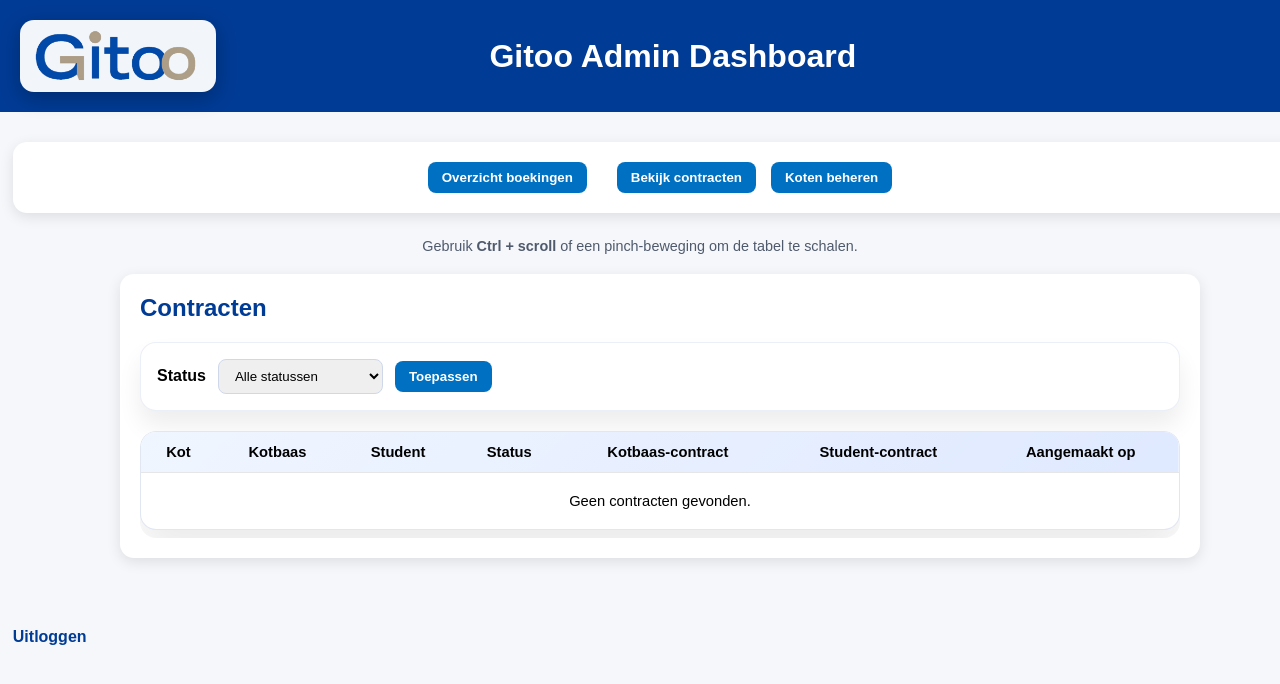
After one commit to A-D-DBS-application/web-application-2025-group-7, a Flask app: page /dashboard_admin_contracten in a window 1280 px wide. The commit adds this page. Shown: the top 684 px of the page. Run offline with Flask 3, Linux system fonts and the light colour scheme; the visitor is signed in with stand-in values (Sample User, id 1).

Commit message:
Contractsysteem

```diff
--- a/Flask/app/routes.py
+++ b/Flask/app/routes.py
@@ -1,14 +1,21 @@
 from operator import and_
 from warnings import filters
 from flask import render_template, request, redirect, url_for, session, flash, send_file
-import io
 from werkzeug.utils import secure_filename
 import os, time
 from sqlalchemy.orm import joinedload
 from sqlalchemy import or_, func
-from .models import Beschikbaarheid, db, Gebruiker, Student, Huurder, Kot, Boeking, Kotbaas
+from .models import Beschikbaarheid, db, Gebruiker, Student, Huurder, Kot, Boeking, Kotbaas, Contract
 from datetime import datetime, timedelta
-# import weasyprint
+# Bestandsupload instellingen voor contracten
+UPLOAD_CONTRACT_DIR = os.path.join('static', 'contracts')
+os.makedirs(UPLOAD_CONTRACT_DIR, exist_ok=True)
+ALLOWED_CONTRACT_EXTENSIONS = {'.pdf', '.png', '.jpg', '.jpeg'}
+# Hulpfunctie om bestands extensie te controleren
+def allowed_contract_file(filename):
+    ext = os.path.splitext(filename)[1].lower()
+    return ext in ALLOWED_CONTRACT_EXTENSIONS
+
 
 #Algoritme voor prijsadvies
 from datetime import datetime, timedelta
@@ -283,14 +290,21 @@ def register_routes(app):
         if actieve_rol == 'student' and gebruiker.student:
             koten = Kot.query.filter_by(student_id=gebruiker.student.gebruiker_id).all()
             inbox = Boeking.query.join(Kot).filter(Kot.student_id == gebruiker.student.gebruiker_id).all()
+            # Contracten die wachten op student
+            contracten_te_ondertekenen = Contract.query.filter_by(
+                student_id=gebruiker.student.gebruiker_id,
+                status_contract='wachten_op_student'
+            ).all()
             return render_template(
                 'dashboard_student.html',
                 koten=koten,
                 inbox=inbox,
                 naam=gebruiker.naam,
                 rollen=rollen,
-                actieve_rol=actieve_rol
+                actieve_rol=actieve_rol,
+                contracten_te_ondertekenen=contracten_te_ondertekenen
             )
+
         elif actieve_rol == 'huurder' and gebruiker.huurder:
             boekingen = Boeking.query.filter_by(gebruiker_id=gebruiker.huurder.gebruiker_id).all()
             return render_template(
@@ -646,29 +660,124 @@ def register_routes(app):
             return redirect(url_for('login'))
 
         kotbaas = Kotbaas.query.get(session['gebruiker_id'])
-        # Geeft alle koten waarbij hij kotbaas is
         koten = Kot.query.filter_by(kotbaas_id=kotbaas.gebruiker_id).all()
         pending_koten = Kot.query.filter_by(kotbaas_id=kotbaas.gebruiker_id, goedgekeurd=False).all()
+
+        # Contracten die wachten op kotbaas
+        contracten_te_ondertekenen = Contract.query.filter_by(
+            kotbaas_id=kotbaas.gebruiker_id,
+            status_contract='wachten_op_kotbaas'
+        ).all()
+
         return render_template(
             'dashboard_kotbaas.html',
             naam=kotbaas.gebruiker.naam,
             koten=koten,
-            pending_koten=pending_koten
+            pending_koten=pending_koten,
+            contracten_te_ondertekenen=contracten_te_ondertekenen
         )
+
+
+    @app.route('/kot/<int:kot_id>/contract/kotbaas', methods=['GET', 'POST'])
+    def contract_kotbaas(kot_id):
+        if 'gebruiker_id' not in session or session.get('rol') != 'kotbaas':
+            return redirect(url_for('login'))
+
+        kot = Kot.query.get_or_404(kot_id)
+        if kot.kotbaas_id != session['gebruiker_id']:
+            flash("Je mag alleen contracten voor je eigen koten beheren.", "error")
+            return redirect(url_for('dashboard_kotbaas'))
+
+        contract = Contract.query.filter_by(kot_id=kot.kot_id).first()
+        if not contract:
+            flash("Er is nog geen contract voor dit kot aangemaakt.", "error")
+            return redirect(url_for('dashboard_kotbaas'))
+
+        if request.method == 'POST':
+            file = request.files.get('contract_file')
+            if not file or not file.filename:
+                flash("Upload een bestand.", "error")
+                return redirect(url_for('contract_kotbaas', kot_id=kot_id))
+
+            if not allowed_contract_file(file.filename):
+                flash("Bestandstype niet toegestaan. Gebruik pdf, png, jpg of jpeg.", "error")
+                return redirect(url_for('contract_kotbaas', kot_id=kot_id))
+
+            filename = secure_filename(file.filename)
+            unique_name = f"kot{kot_id}_kotbaas_{int(time.time())}{os.path.splitext(filename)[1].lower()}"
+            save_path = os.path.join(app.static_folder, 'contracts')
+            os.makedirs(save_path, exist_ok=True)
+            full_path = os.path.join(save_path, unique_name)
+            file.save(full_path)
+
+            static_rel = f"contracts/{unique_name}"
+            contract.pad_kotbaas = url_for('static', filename=static_rel)
+            contract.status_contract = 'wachten_op_student'
+            db.session.commit()
+
+            flash("Ondertekend contract succesvol geüpload. De student kan nu ondertekenen.", "success")
+            return redirect(url_for('dashboard_kotbaas'))
+
+        return render_template('contract_kotbaas_upload.html', kot=kot, contract=contract)
+
+    @app.route('/kot/<int:kot_id>/contract/student', methods=['GET', 'POST'])
+    def contract_student(kot_id):
+        if 'gebruiker_id' not in session or session.get('rol') != 'student':
+            return redirect(url_for('login'))
+
+        kot = Kot.query.get_or_404(kot_id)
+        contract = Contract.query.filter_by(kot_id=kot.kot_id).first()
+
+        if not contract or contract.student_id != session['gebruiker_id']:
+            flash("Je mag dit contract niet beheren.", "error")
+            return redirect(url_for('dashboard'))
+
+        if contract.status_contract not in ('wachten_op_student', 'compleet'):
+            flash("Dit contract wacht nog op de kotbaas.", "error")
+            return redirect(url_for('dashboard'))
+
+        if request.method == 'POST':
+            file = request.files.get('contract_file')
+            if not file or not file.filename:
+                flash("Upload een bestand.", "error")
+                return redirect(url_for('contract_student', kot_id=kot_id))
+
+            if not allowed_contract_file(file.filename):
+                flash("Bestandstype niet toegestaan. Gebruik pdf, png, jpg of jpeg.", "error")
+                return redirect(url_for('contract_student', kot_id=kot_id))
+
+            filename = secure_filename(file.filename)
+            unique_name = f"kot{kot_id}_student_{int(time.time())}{os.path.splitext(filename)[1].lower()}"
+            save_path = os.path.join(app.static_folder, 'contracts')
+            os.makedirs(save_path, exist_ok=True)
+            full_path = os.path.join(save_path, unique_name)
+            file.save(full_path)
+
+            static_rel = f"contracts/{unique_name}"
+            contract.pad_student = url_for('static', filename=static_rel)
+            contract.status_contract = 'compleet'
+            db.session.commit()
+
+            flash("Je ondertekende contract is geüpload. Gitoo kan het nu verwerken.", "success")
+            return redirect(url_for('dashboard'))
+
+        return render_template('contract_student_upload.html', kot=kot, contract=contract)
+
 
     @app.route('/dashboard_admin')
     def dashboard_admin():
         if 'rol' not in session or session['rol'] != 'admin':
             return redirect(url_for('login'))
+
         zoekterm = request.args.get('zoekterm', '').strip()
-        status_filter = request.args.get('status_boeking', '').strip()
+        status_boeking = request.args.get('status_boeking', '').strip()
         aantal_personen = request.args.get('aantal_personen', '').strip()
         periode_start = request.args.get('periode_start', '').strip()
         periode_eind = request.args.get('periode_eind', '').strip()
 
         filters = {
             'zoekterm': zoekterm,
-            'status_boeking': status_filter,
+            'status_boeking': status_boeking,
             'aantal_personen': aantal_personen,
             'periode_start': periode_start,
             'periode_eind': periode_eind,
@@ -692,73 +801,54 @@ def register_routes(app):
                 )
             )
 
-        if status_filter:
-            boeking_query = boeking_query.filter(
-                func.lower(Boeking.status_boeking) == status_filter.lower()
-            )
+        if status_boeking:
+            boeking_query = boeking_query.filter(Boeking.status_boeking == status_boeking)
 
         if aantal_personen:
             try:
-                aantal = int(aantal_personen)
-                boeking_query = boeking_query.filter(Boeking.aantal_personen == aantal)
+                ap = int(aantal_personen)
+                boeking_query = boeking_query.filter(Boeking.aantal_personen == ap)
             except ValueError:
                 pass
 
-        if periode_start:
+        # Periode filter
+        if periode_start or periode_eind:
             try:
-                start_dt = datetime.strptime(periode_start, "%Y-%m-%d")
-                boeking_query = boeking_query.filter(Boeking.startdatum >= start_dt)
-            except ValueError:
-                pass
-
-        if periode_eind:
-            try:
-                eind_dt = datetime.strptime(periode_eind, "%Y-%m-%d")
-                boeking_query = boeking_query.filter(Boeking.einddatum <= eind_dt)
+                start_dt = datetime.strptime(periode_start, "%Y-%m-%d") if periode_start else None
+                eind_dt = datetime.strptime(periode_eind, "%Y-%m-%d") if periode_eind else None
+                if start_dt and eind_dt:
+                    boeking_query = boeking_query.filter(
+                        Boeking.startdatum >= start_dt,
+                        Boeking.einddatum <= eind_dt
+                    )
+                elif start_dt:
+                    boeking_query = boeking_query.filter(Boeking.startdatum >= start_dt)
+                elif eind_dt:
+                    boeking_query = boeking_query.filter(Boeking.einddatum <= eind_dt)
             except ValueError:
                 pass
 
         boekingen = boeking_query.all()
-        return render_template(
-            'admin_booking_overview.html',
-            boekingen=boekingen,
-            filters=filters
-        )
+        return render_template('admin_booking_overview.html',
+                            boekingen=boekingen,
+                            filters=filters)
+
 
     @app.route('/dashboard_admin_koten')
     def dashboard_admin_koten():
         if 'rol' not in session or session['rol'] != 'admin':
             return redirect(url_for('login'))
         zoekterm = request.args.get('zoekterm', '').strip()
-        min_capaciteit = request.args.get('min_capaciteit', '').strip()
-        max_capaciteit = request.args.get('max_capaciteit', '').strip()
-        min_omzet = request.args.get('min_omzet', '').strip()
-        max_omzet = request.args.get('max_omzet', '').strip()
-
-        filter_params = {
-            'zoekterm': zoekterm,
-            'min_capaciteit': min_capaciteit,
-            'max_capaciteit': max_capaciteit,
-            'min_omzet': min_omzet,
-            'max_omzet': max_omzet,
-        }
-
         kot_query = Kot.query.options(
             joinedload(Kot.kotbaas).joinedload(Kotbaas.gebruiker),
             joinedload(Kot.student).joinedload(Student.gebruiker),
             joinedload(Kot.boekingen)
         )
 
-        alle_koten = kot_query.all()
-        kot_statistieken = {}
-        gefilterde_koten = []
-        patroon = zoekterm.lower() if zoekterm else None
+        if zoekterm:
+            patroon = zoekterm.lower()
 
-        for kot in alle_koten:
-            # Bepaal eigenaar/student velden voor zoekterm
-            def kot_match():
-                if not patroon:
-                    return True
+            def kot_match(kot):
                 velden = [
                     kot.adres or '',
                     kot.stad or '',
@@ -772,52 +862,26 @@ def register_routes(app):
                     velden.append(kot.student.gebruiker.email or '')
                 return any(patroon in veld.lower() for veld in velden)
 
+            alle_koten = kot_query.all()
+            koten = [k for k in alle_koten if kot_match(k)]
+        else:
+            koten = kot_query.all()
+        kot_statistieken = {}
+
+        for kot in koten:
             maandhuur = float(kot.maandhuurprijs or 0)
             egwkosten = float(kot.egwkosten or 0)
             totale_maandlast = maandhuur + egwkosten
             omzet_per_nacht = totale_maandlast / 30 if totale_maandlast else 0
-            totale_omzet = sum(float(boeking.totaalprijs or 0) for boeking in kot.boekingen)
+            totale_omzet = 0.0
+
+            for boeking in kot.boekingen:
+                totaalprijs = float(boeking.totaalprijs or 0)
+                totale_omzet += totaalprijs
 
             toeristenbelasting = totale_omzet * DEFAULT_TOURIST_TAX_RATE
             egw_aandeel_omzet = totale_omzet * (egwkosten / totale_maandlast) if totale_maandlast else 0
             egw_per_nacht = egwkosten / 30 if egwkosten else 0
-
-            capaciteit = kot.aantal_slaapplaatsen or 0
-
-            if patroon and not kot_match():
-                continue
-
-            if min_capaciteit:
-                try:
-                    min_cap = int(min_capaciteit)
-                    if capaciteit < min_cap:
-                        continue
-                except ValueError:
-                    pass
-
-            if max_capaciteit:
-                try:
-                    max_cap = int(max_capaciteit)
-                    if capaciteit > max_cap:
-                        continue
-                except ValueError:
-                    pass
-
-            if min_omzet:
-                try:
-                    min_rev = float(min_omzet)
-                    if totale_omzet < min_rev:
-                        continue
-                except ValueError:
-                    pass
-
-            if max_omzet:
-                try:
-                    max_rev = float(max_omzet)
-                    if totale_omzet > max_rev:
-                        continue
-                except ValueError:
-                    pass
 
             kot_statistieken[kot.kot_id] = {
                 'omzet_per_nacht': omzet_per_nacht,
@@ -828,14 +892,13 @@ def register_routes(app):
                 'egw_per_nacht': egw_per_nacht,
                 'egw_aandeel_omzet': egw_aandeel_omzet,
             }
-            gefilterde_koten.append(kot)
 
         return render_template(
             'admin_kot_list.html',
-            koten=gefilterde_koten,
+            koten=koten,
             kot_statistieken=kot_statistieken,
             tourist_tax_rate=DEFAULT_TOURIST_TAX_RATE,
-            filters=filter_params
+            zoekterm=zoekterm
         )
 
     @app.route('/admin/kot/<int:kot_id>/edit', methods=['GET', 'POST'])
@@ -900,6 +963,30 @@ def register_routes(app):
         flash('Boeking gemarkeerd als geannuleerd.', 'success')
         return redirect(url_for('dashboard_admin'))
 
+    @app.route('/dashboard_admin_contracten')
+    def dashboard_admin_contracten():
+        if 'rol' not in session or session['rol'] != 'admin':
+            return redirect(url_for('login'))
+
+        status_filter = request.args.get('status', '').strip()
+        query = Contract.query.options(
+            joinedload(Contract.kot),
+            joinedload(Contract.student).joinedload(Student.gebruiker),
+            joinedload(Contract.kotbaas).joinedload(Kotbaas.gebruiker)
+        )
+
+        if status_filter:
+            query = query.filter(Contract.status_contract == status_filter)
+
+        contracten = query.all()
+
+        return render_template(
+            'admin_contract_list.html',
+            contracten=contracten,
+            status_filter=status_filter
+        )
+
+
     @app.route('/boeking/<int:boeking_id>/cancel', methods=['POST'])
     def cancel_boeking(boeking_id):
         if 'gebruiker_id' not in session:
@@ -920,34 +1007,30 @@ def register_routes(app):
         flash('Boeking succesvol geannuleerd.', 'success')
         return redirect(url_for('dashboard'))
 
-    @app.route('/approve_kot/<int:kot_id>', methods=['POST']) # Kotbaas moet kot eerst goedkeuren
+    @app.route('/approve_kot/<int:kot_id>', methods=['POST']) #Kotbaas moet eerst kot goedkeuren
     def approve_kot(kot_id):
         kot = Kot.query.get_or_404(kot_id)
         if 'gebruiker_id' not in session or session.get('rol') != 'kotbaas' or session['gebruiker_id'] != kot.kotbaas_id:
             flash("Je mag alleen je eigen koten goedkeuren.", "error")
             return redirect(url_for('dashboard_kotbaas'))
+
+        # Kot zichtbaar maken
         kot.goedgekeurd = True
         db.session.commit()
-        flash("Kot succesvol goedgekeurd en zichtbaar gemaakt.", "success")
+
+        # Contract aanmaken indien nog niet bestaand
+        bestaand_contract = Contract.query.filter_by(kot_id=kot.kot_id).first()
+        if not bestaand_contract:
+            contract = Contract(
+                kot_id=kot.kot_id,
+                student_id=kot.student_id,
+                kotbaas_id=kot.kotbaas_id,
+                status_contract='wachten_op_kotbaas'
+            )
+            db.session.add(contract)
+            db.session.commit()
+            flash("Kot goedgekeurd. Er is een contractopdracht aangemaakt in je dashboard.", "success")
+        else:
+            flash("Kot goedgekeurd. Er bestond al een contract voor dit kot.", "info")
+
         return redirect(url_for('dashboard_kotbaas'))
-
-    @app.route('/generate_contract/<int:kot_id>')
-    def generate_contract(kot_id):
-        kot = Kot.query.get_or_404(kot_id)
-        contract_html = render_template('contract_template.html',
-            kotbaas_naam=kot.kotbaas.gebruiker.naam,
-            kotbaas_email=kot.kotbaas.gebruiker.email,
-            kotbaas_telefoon=kot.kotbaas.gebruiker.telefoon,
-            student_naam=kot.student.gebruiker.naam,
-            student_email=kot.student.gebruiker.email,
-            student_telefoon=kot.student.gebruiker.telefoon,
-            kot_adres=kot.adres,
-            kot_oppervlakte=kot.oppervlakte
-        )
-        pdf = weasyprint.HTML(string=contract_html).write_pdf()
-        return send_file(
-            io.BytesIO(pdf),
-            as_attachment=True,
-            download_name=f"Gitoo_Contract_{kot_id}.pdf",
-            mimetype='application/pdf'
-        )
--- /dev/null
+++ b/Flask/app/templates/admin_contract_list.html
@@ -0,0 +1,149 @@
+{% extends 'dashboard_admin.html' %}
+{% block dashboard_content %}
+
+<h2 style="color:#003b95; margin-top:0;">Contracten</h2>
+
+<style>
+    .filter-panel {
+        margin-bottom: 20px;
+        background: white;
+        border-radius: 16px;
+        padding: 16px;
+        box-shadow: 0 15px 25px rgba(0,0,0,0.07);
+        border: 1px solid rgba(0,59,149,0.08);
+    }
+    .filter-panel form {
+        display: flex;
+        gap: 12px;
+        align-items: center;
+        flex-wrap: wrap;
+    }
+    .filter-panel select {
+        padding: 8px 12px;
+        border-radius: 8px;
+        border: 1px solid #cfd8ea;
+    }
+    .btn-primary {
+        background-color: #0071c2;
+        border: none;
+        color: white;
+        padding: 8px 14px;
+        border-radius: 8px;
+        cursor: pointer;
+        font-weight: bold;
+    }
+    .btn-primary:hover {
+        background-color: #005999;
+    }
+
+    .table-scroll {
+        width: 100%;
+        overflow-x: auto;
+        border-radius: 16px;
+        padding-bottom: 8px;
+    }
+    .contract-table {
+        width: 100%;
+        min-width: 1000px;
+        border-collapse: separate;
+        border-spacing: 0;
+        background: white;
+        border-radius: 16px;
+        overflow: hidden;
+        box-shadow: 0 25px 40px rgba(0,0,0,0.08);
+        font-size: 0.92rem;
+        border: 1px solid rgba(0,59,149,0.12);
+    }
+    .contract-table thead {
+        background: linear-gradient(135deg, #f0f6ff, #dfe9ff);
+    }
+    .contract-table th,
+    .contract-table td {
+        padding: 12px 14px;
+        border-bottom: 1px solid #e6e6e6;
+    }
+    .contract-table tr:last-child td {
+        border-bottom: none;
+    }
+</style>
+
+<div class="filter-panel">
+    <form method="get" action="{{ url_for('dashboard_admin_contracten') }}">
+        <label for="status"><strong>Status</strong></label>
+        <select id="status" name="status">
+            <option value="">Alle statussen</option>
+            {% for s in ['wachten_op_kotbaas','wachten_op_student','compleet'] %}
+                <option value="{{ s }}" {% if status_filter == s %}selected{% endif %}>
+                    {{ s.replace('_', ' ') }}
+                </option>
+            {% endfor %}
+        </select>
+        <button type="submit" class="btn-primary">Toepassen</button>
+    </form>
+</div>
+
+<div class="table-scroll">
+<table class="contract-table">
+    <thead>
+        <tr>
+            <th>Kot</th>
+            <th>Kotbaas</th>
+            <th>Student</th>
+            <th>Status</th>
+            <th>Kotbaas-contract</th>
+            <th>Student-contract</th>
+            <th>Aangemaakt op</th>
+        </tr>
+    </thead>
+    <tbody>
+        {% for contract in contracten %}
+        <tr>
+            <td>
+                {{ contract.kot.adres if contract.kot else 'n.v.t.' }},
+                {{ contract.kot.stad if contract.kot else '' }}
+            </td>
+            <td>
+                {% if contract.kotbaas and contract.kotbaas.gebruiker %}
+                    {{ contract.kotbaas.gebruiker.naam }}<br>
+                    {{ contract.kotbaas.gebruiker.email }}
+                {% else %}
+                    n.v.t.
+                {% endif %}
+            </td>
+            <td>
+                {% if contract.student and contract.student.gebruiker %}
+                    {{ contract.student.gebruiker.naam }}<br>
+                    {{ contract.student.gebruiker.email }}
+                {% else %}
+                    n.v.t.
+                {% endif %}
+            </td>
+            <td>{{ contract.status_contract.replace('_', ' ') }}</td>
+            <td>
+                {% if contract.pad_kotbaas %}
+                    <a href="{{ contract.pad_kotbaas }}" target="_blank">Download</a>
+                {% else %}
+                    n.v.t.
+                {% endif %}
+            </td>
+            <td>
+                {% if contract.pad_student %}
+                    <a href="{{ contract.pad_student }}" target="_blank">Download</a>
+                {% else %}
+                    n.v.t.
+                {% endif %}
+            </td>
+            <td>{{ contract.aangemaakt_op.strftime('%Y-%m-%d %H:%M') if contract.aangemaakt_op else 'n.v.t.' }}</td>
+        </tr>
+        {% else %}
+        <tr>
+            <td colspan="7" style="text-align:center; padding:20px;">
+                Geen contracten gevonden.
+            </td>
+        </tr>
+        {% endfor %}
+    </tbody>
+</table>
+</div>
+
+{% endblock %}
--- a/Flask/app/templates/dashboard_admin.html
+++ b/Flask/app/templates/dashboard_admin.html
@@ -165,6 +165,9 @@
         <form action="{{ url_for('dashboard_admin') }}" style="display:inline-block; margin-right:15px;">
             <button class="btn-primary">Overzicht boekingen</button>
         </form>
+        <form action="{{ url_for('dashboard_admin_contracten') }}">
+            <button type="submit" class="btn-primary">Bekijk contracten</button>
+        </form>
         <form action="{{ url_for('dashboard_admin_koten') }}" style="display:inline-block;">
             <button class="btn-primary">Koten beheren</button>
         </form>
```
Also changed, not shown: Flask/app/models.py (+26 -0 lines), Flask/app/templates/contract_template.html (deleted, +0 -14 lines), Flask/app/templates/dashboard_kotbaas.html (+30 -0 lines), Flask/app/templates/dashboard_student.html (+29 -0 lines), 2 other files.
